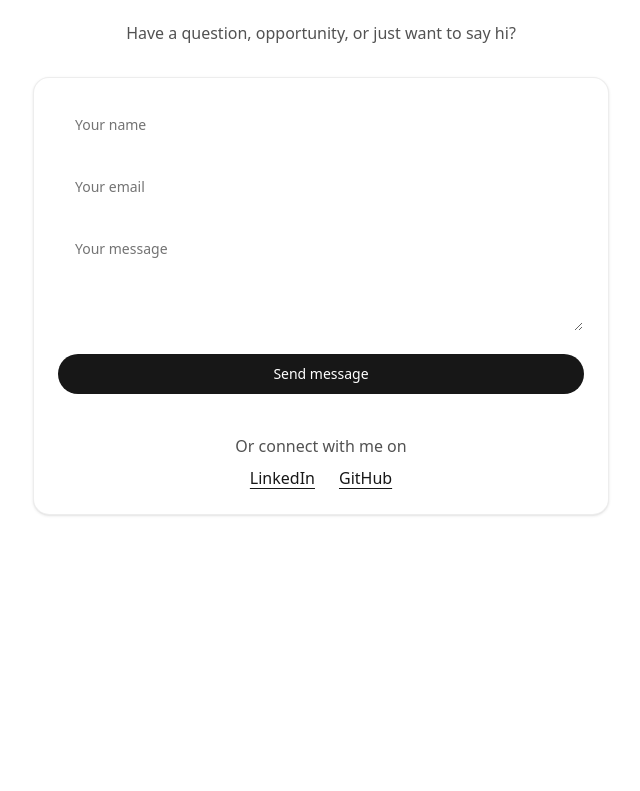
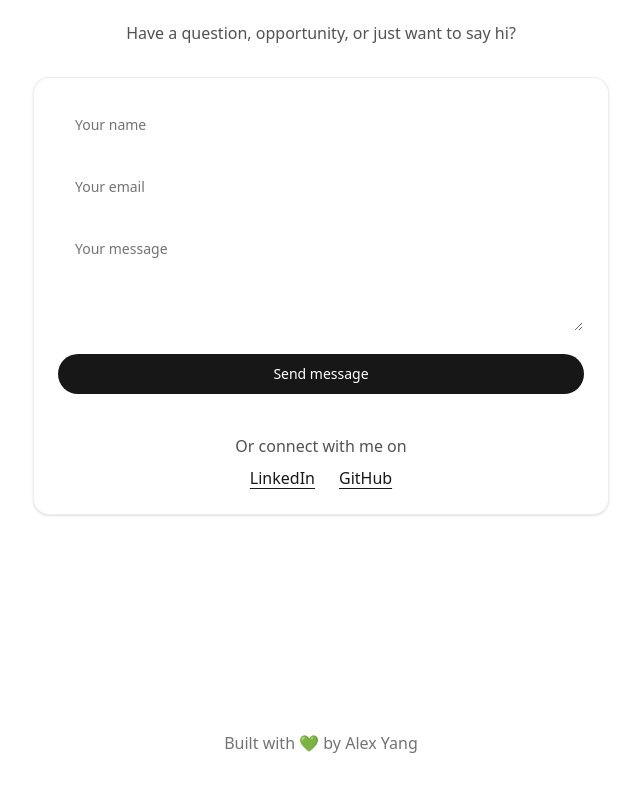
Before and after one commit to alexyangg/alexyangg.github.io, a Next.js app: page / in a window 1280 px wide. Shown: the part 2858-3649 px from the top of the page, without its empty margins (319-959 px from the left). Before the commit the page ends 3501 px from the top, so only its background shows below. Built offline with nearby package versions, Linux system fonts and the light colour scheme.

Commit message:
feat: Add Footer component

```diff
--- a/src/app/page.tsx
+++ b/src/app/page.tsx
@@ -23,6 +23,9 @@ export default function Home() {
         <Reveal>
           <Contact />
         </Reveal>
+        <Reveal>
+          <Footer />
+        </Reveal>
       </main>
     </>
   );
--- /dev/null
+++ b/src/components/Footer.tsx
@@ -0,0 +1,63 @@
+"use client";
+
+// const socials = [
+//   { label: "GitHub", href: "https://github.com/yourusername" },
+//   { label: "LinkedIn", href: "https://linkedin.com/in/yourusername" },
+//   { label: "Twitter", href: "https://twitter.com/yourusername" },
+// ];
+
+export default function Footer() {
+  return (
+    <footer className="bg-background">
+      <div className="mx-auto max-w-6xl px-6 py-12">
+        {/* Auto-fitting columns */}
+        {/* <div
+          className="grid gap-8"
+          style={{
+            gridTemplateColumns: "repeat(auto-fit, minmax(220px, 1fr))",
+          }}
+        > */}
+        {/* Brand / Contact */}
+        {/* <div className="space-y-2">
+            <p className="text-lg font-semibold">First Last</p>
+            <p className="text-sm text-neutral-600 dark:text-neutral-400">
+              Fullstack Engineer
+            </p>
+            <p className="text-sm">
+              <a
+                href="mailto:email@example.com"
+                className="underline underline-offset-4 hover:text-primary"
+              >
+                email@example.com
+              </a>
+            </p>
+          </div> */}
+
+        {/* Socials */}
+        {/* <div className="space-y-2">
+            <p className="font-medium">Elsewhere</p>
+            <ul className="space-y-1 text-sm">
+              {socials.map((social) => (
+                <li key={social.label}>
+                  <a
+                    href={social.href}
+                    target="_blank"
+                    rel="noopener noreferrer"
+                    className="text-neutral-600 dark:text-neutral-400 hover:text-primary"
+                  >
+                    {social.label}
+                  </a>
+                </li>
+              ))}
+            </ul>
+          </div> */}
+        {/* </div> */}
+
+        {/* Bottom line */}
+        <div className="pt-10 text-center text-s text-neutral-500">
+          Built with 💚 by Alex Yang
+        </div>
+      </div>
+    </footer>
+  );
+}
```
